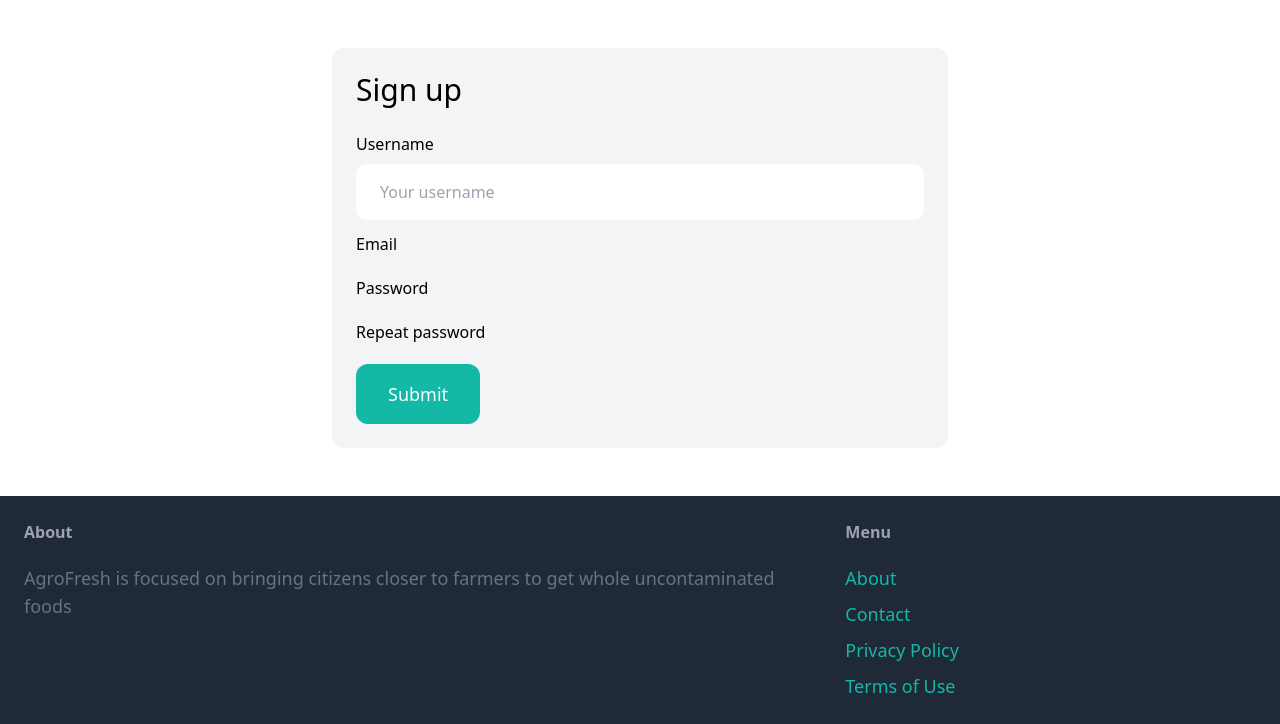
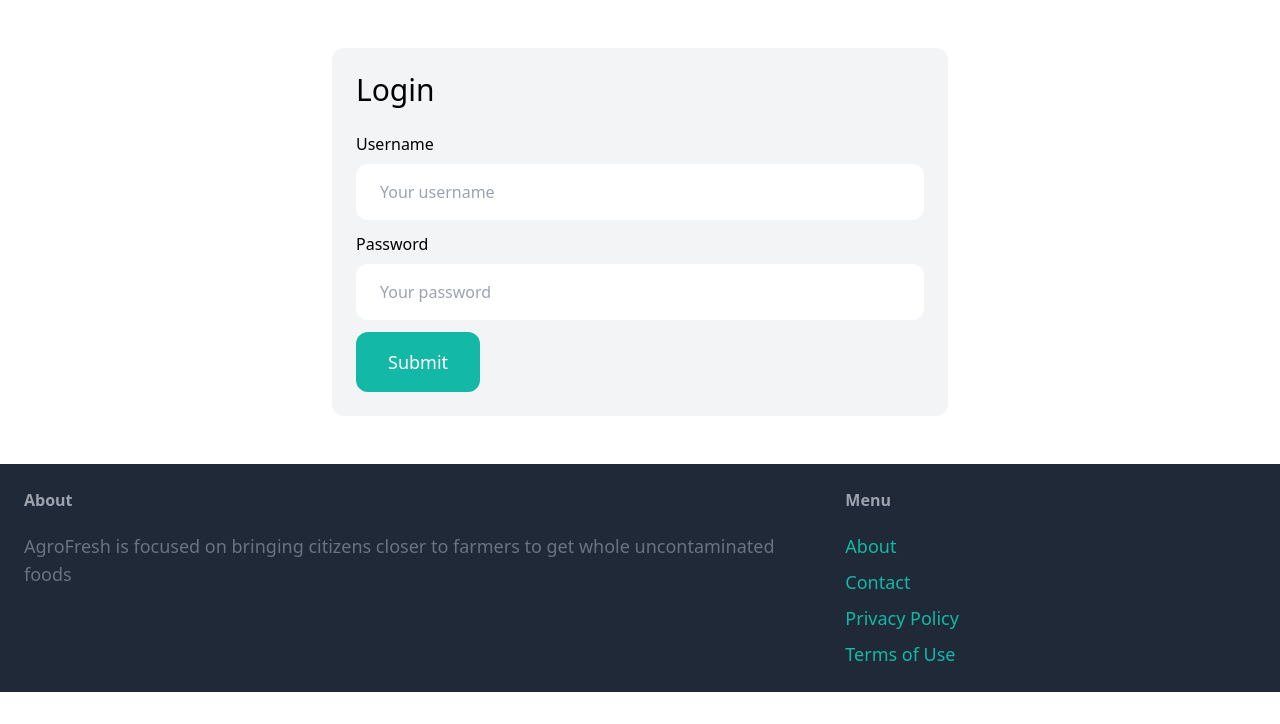
Before and after one commit to Tomiwa-Akinola/AgroFresh, a Django app: page /login/ in a window 1280 px wide. Shown: the part 77-801 px from the top of the page. Run offline with Django 4.2, Linux system fonts and the light colour scheme; some libraries are stand-ins or nearby versions.

Commit message:
fixed no_template error for login

```diff
--- a/core/templates/core/login.html
+++ b/core/templates/core/login.html
@@ -5,7 +5,7 @@
 {% block content %}
 
 <div class="w-1/2 my-6 mx-auto p-6 bg-gray-100 rounded-xl">
-	<h1 class="mb-6 text-3xl">Sign up</h1>
+	<h1 class="mb-6 text-3xl">Login</h1>
 
 	<form method="post" action=".">
 		{% csrf_token %}
@@ -18,18 +18,8 @@
 		</div>
 
 		<div class="mb-3">
-                        <label class="inline-block mb-2">Email</label><br>
-                        {{ form.email }}
-                </div>
-
-		<div class="mb-3">
                         <label class="inline-block mb-2">Password</label><br>
-                        {{ form.password1 }}
-                </div>
-
-		<div class="mb-3">
-                        <label class="inline-block mb-2">Repeat password</label><br>
-                        {{ form.password2 }}
+                        {{ form.password }}
                 </div>
 
 		{% if form.errors or form.non_field_errors %}
```
